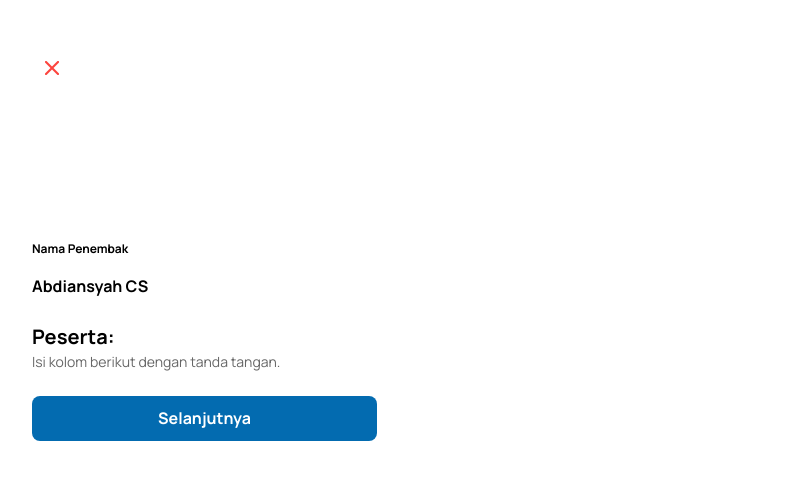
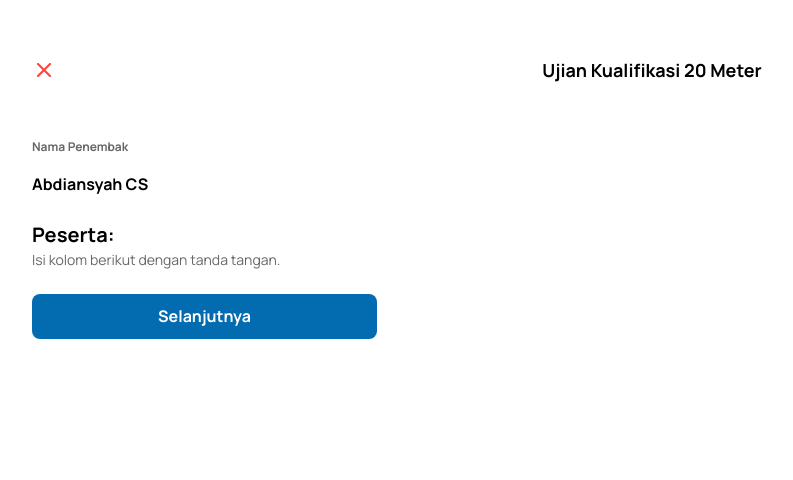
Before and after one commit to zidane-arkan/perbakin-pwa, a React (Vite) app: page /kualifikasi_form in a window 1280 px wide. Shown: the top 480 px of the page, without its empty margins (0-793 px from the left). Built offline with nearby package versions, Linux system fonts and the light colour scheme.

Commit message:
Update Form and Header change css and add route

```diff
--- a/src/components/header.tsx
+++ b/src/components/header.tsx
@@ -3,6 +3,7 @@ import { useNavigate } from 'react-router-dom';
 import target from '../app-assets/target.png';
 import arrowLeft from '../app-assets/arrowleft.png';
 import close from '../app-assets/close.png';
+
 type Props = {
   children?: string | JSX.Element | React.ReactNode
   className?: string
@@ -24,20 +25,21 @@ export const BgHeader = (props: Props) => {
 
 export const HeaderWhite = (props: Props) => {
   return (
-    <header className='absolute w-full top-0 flex text-white max-w-full px-10 pt-14 pb-20 bg-[#fff] z-[-1]'>
+    <header className='absolute w-full top-0 flex text-white max-w-full px-8 pt-14 pb-20 bg-[#fff] z-[-1]'>
       {props.children}
     </header>
   )
 }
 
 export const HeaderWhiteCustom = (props: propsBlueCustom) => {
+  const navigate = useNavigate();
   return (
     <HeaderWhite>
       <div className='flex flex-row items-center justify-between w-full'>
-        <button className='w-[24px] h-[24px]' type='button'>
+        <button className='w-[24px] h-[24px]' type='button' onClick={() => navigate(-1)}>
           <img src={IconType[props.typeIcon]} alt='icon' />
         </button>
-        <h2>{props.title}</h2>
+        <h2 className='text-black text-lg'>{props.title}</h2>
         <span></span>
       </div>
     </HeaderWhite>
--- a/src/layout/pages/Form.tsx
+++ b/src/layout/pages/Form.tsx
@@ -5,10 +5,10 @@ import { CardText } from '../../components/ui/Card';
 
 const Form = () => {
     return (
-        <Layout className={'rounded-3xl gap-8 mt-28 pt-[10%]'}>
+        <Layout className={'rounded-3xl gap-8 mt-28 pt-[2%]'}>
             <HeaderWhiteCustom typeIcon='close' title='Ujian Kualifikasi 20 Meter' />
-            <LayoutChild className='flex-col gap-4'>
-                <h6>Nama Penembak</h6>
+            <LayoutChild className='flex-col gap-0'>
+                <h6 className='text-black/60'>Nama Penembak</h6>
                 <h4>Abdiansyah CS</h4>
             </LayoutChild>
             <LayoutChild className='flex-col gap-12'>
```
